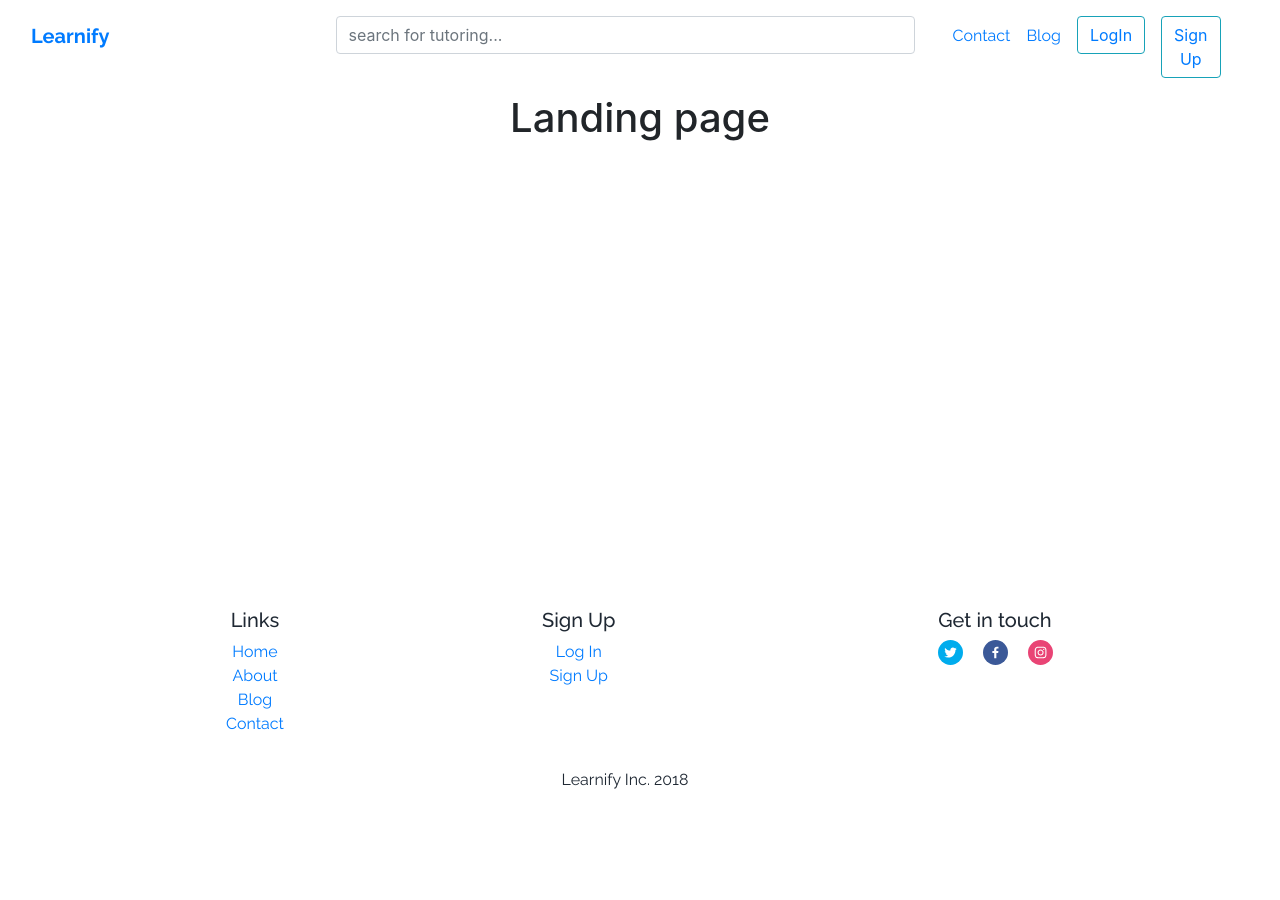
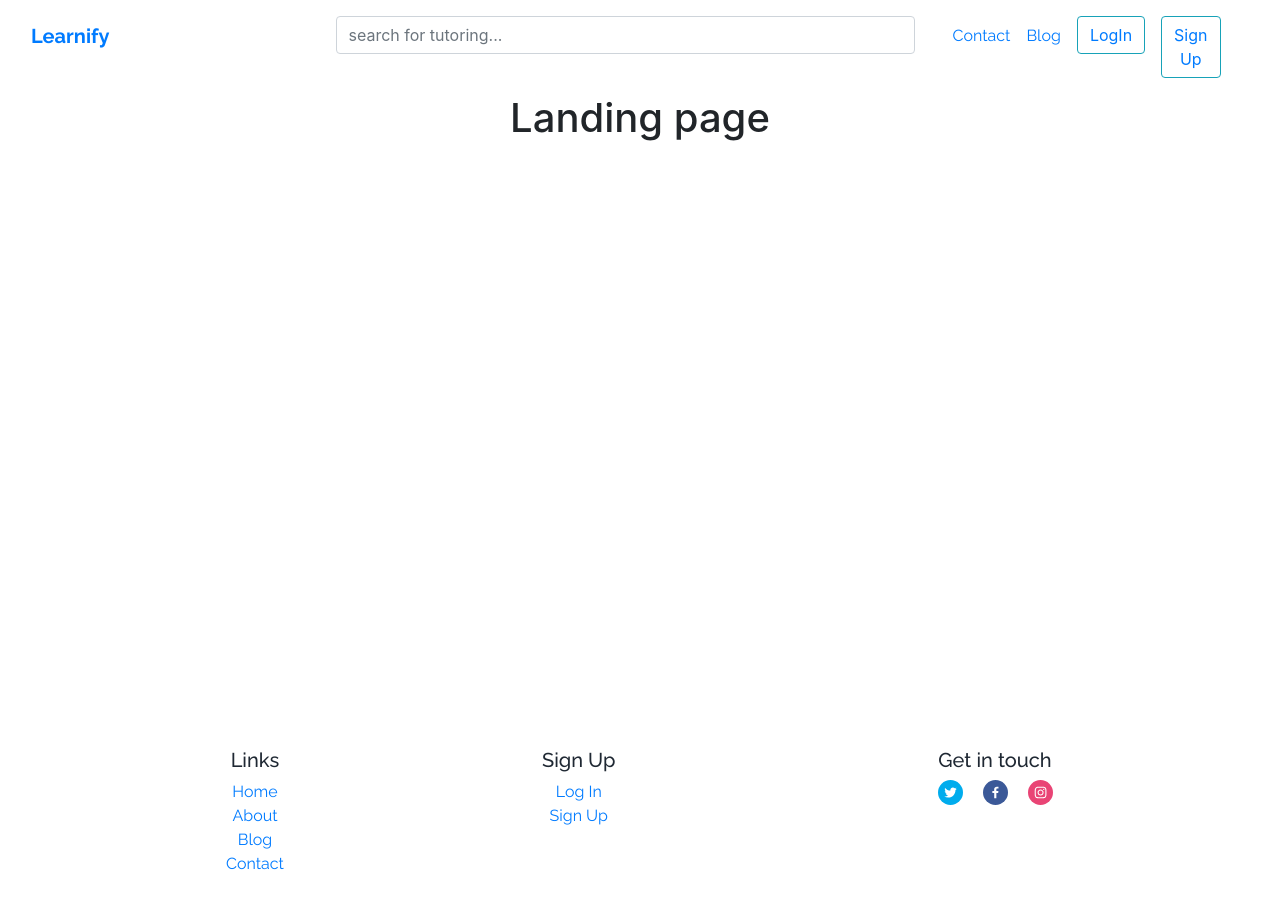
Before and after one commit to Learnify/Learnify, a React (Create React App) app: page / in a window 1280 px wide. Before the commit the page ends 800 px from the top, so only its background shows below. Built offline with nearby package versions, Linux system fonts and the light colour scheme.

Commit message:
Fixed footer and added social icons

```diff
--- a/src/components/Global/Footer.css
+++ b/src/components/Global/Footer.css
@@ -3,9 +3,10 @@
 .footer {
   font-family: "Raleway" !important;
   color: #1f2833;
-  position: absolute;
+  position: absolute !important;
+  height: 60px !important;
   left: 0;
-  bottom: 0;
+  bottom: 0 !important;
   right: 0;
 }
 
--- a/src/components/Global/Footer.jsx
+++ b/src/components/Global/Footer.jsx
@@ -62,9 +62,9 @@ class Footer extends Component {
               </span>
             </div>
           </div>
-          <div className="row justify-content-center">
+          {/* <div className="row justify-content-center">
             <div>Learnify Inc. 2018</div>
-          </div>
+          </div> */}
         </div>
       </div>
     );
```
Also changed, not shown: 1 other file (tests, documents, lock files or other folders).
